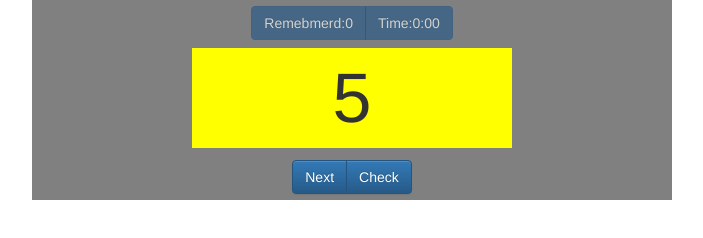
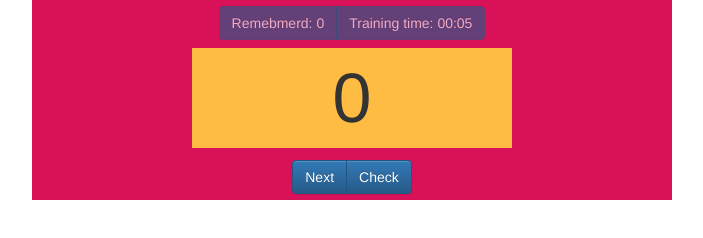
Before and after one commit to skurzynowski/remember_numbers, a React app: page / in a window 1280 px wide. Shown: the whole page, without its empty margins (288-991 px from the left). Built offline with nearby package versions, Linux system fonts and the light colour scheme.

Commit message:
add timer

```diff
--- a/src/index.css
+++ b/src/index.css
@@ -3,7 +3,7 @@
     padding: 0;
 }
 .game{
-    background-color: grey;
+    background-color: #D81159;
     height: 200px;
     width: 50%;
     margin-left: 25%;
@@ -14,7 +14,7 @@
 .subject{
     width: 50%;
     height: 100px;
-    background-color:yellow;
+    background-color:#FFBC42;
     align-self: center;
     text-align: center;
     font-size: 5em;
--- a/src/index.js
+++ b/src/index.js
@@ -3,45 +3,57 @@ import ReactDOM from 'react-dom';
 import './index.css';
 import ButtonGroup from "react-bootstrap/lib/ButtonGroup";
 import Button from "react-bootstrap/lib/Button";
-import Jumbotron from "react-bootstrap/lib/Jumbotron";
 
 
 class Counter extends React.Component {
     render() {
-        return (<Button bsStyle="primary" disabled>Remebmerd:{this.props.counts}</Button>);
+        return (<Button bsStyle="primary" disabled>Remebmerd: {this.props.counts}</Button>);
     }
 }
 
 class Time extends React.Component {
+    changeTimeFormat = () => {
+        var minutes = Math.floor((this.props.time / 60));
+        var seconds = Math.floor((this.props.time % 60));
+        //prevent 1: 6
+        if (seconds < 10) {
+            seconds = '0' + seconds;
+        }
+        if (minutes < 10) {
+            minutes = '0' + minutes;
+        }
+
+        return minutes + ':' + seconds;
+    };
+
     render() {
-        return (<Button bsStyle="primary" disabled>Time:{this.props.time}</Button>);
+        return (<Button bsStyle="primary" disabled>Training time: {this.changeTimeFormat()}</Button>);
     }
 }
 
-class Stats_Panel extends React.Component {
+class StatsPanel extends React.Component {
     render() {
         return (<ButtonGroup className="stats_panel">
-            <Counter counts="0"/>
-            <Time time="0:00"/>
+            <Counter counts={this.props.rememberd}/>
+            <Time time={this.props.time}/>
         </ButtonGroup>);
     }
 }
 
 
-class Presentation_Panel extends React.Component {
+class PresentationPanel extends React.Component {
     render() {
         return (
             <div className="subject">
-                5
+                {this.props.subject}
             </div>
-        )
-            ;
+        );
     }
 }
 
-class Next_Subject extends React.Component {
+class NextSubject extends React.Component {
     render() {
-        return (<Button bsStyle="primary">Next</Button>);
+        return (<Button bsStyle="primary" onClick={(e) => this.props.click(e)}>Next</Button>);
     }
 }
 
@@ -51,13 +63,12 @@ class Check extends React.Component {
     }
 }
 
-class Control_Panel extends React.Component {
+class ControlPanel extends React.Component {
     render() {
-
         return (
             <div className="control_panel">
                 <ButtonGroup>
-                    <Next_Subject/>
+                    <NextSubject click={this.props.click_next}/>
                     <Check/>
                 </ButtonGroup>
             </div>);
@@ -65,11 +76,39 @@ class Control_Panel extends React.Component {
 }
 
 class Game extends React.Component {
+    constructor(props) {
+        super(props);
+        this.state = {
+            rememberd: 0,
+            saved_numbers: [],
+            object: 0,
+            time: 0
+        };
+    }
+
+    componentDidMount = () => {
+        var timer = setInterval(
+            () => this.thick(),
+            1000);
+    };
+
+    thick = () => {
+        this.setState({time: this.state.time + 1});
+    };
+
+    click_next_subject = (e) => {
+        this.setState({
+            saved_numbers: this.state.saved_numbers.concat([this.state.object]),
+            object: Math.floor((Math.random() * 10)),
+            rememberd: this.state.saved_numbers.length + 1
+        });
+    };
+
     render() {
         return (<div className="game">
-            <Stats_Panel/>
-            <Presentation_Panel/>
-            <Control_Panel/>
+            <StatsPanel rememberd={this.state.rememberd} time={this.state.time}/>
+            <PresentationPanel subject={this.state.object}/>
+            <ControlPanel click_next={this.click_next_subject}/>
         </div>);
     }
 }
```
